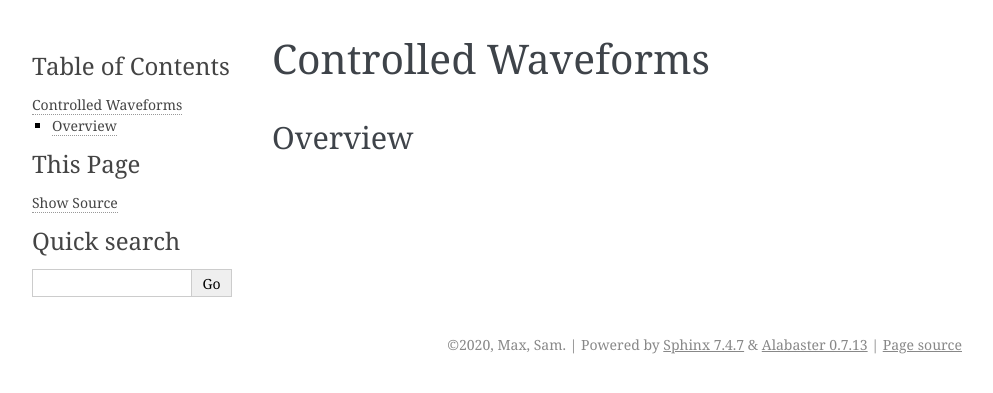
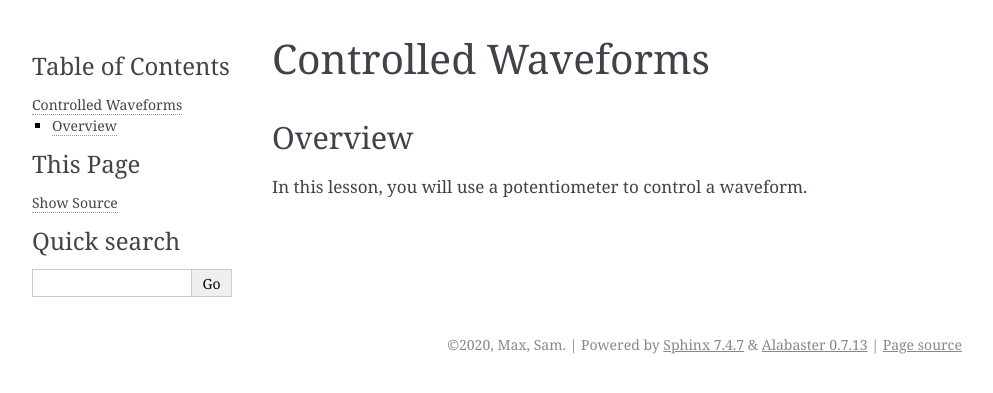
Before and after one commit to maxtkc/mvths-wiki, a Sphinx documentation site: the page built from docs/028c-controlled-waveforms.rst, in a window 1280 px wide. Shown: the top 393 px of the page, without its empty margins (148-1141 px from the left). Built offline with Sphinx 7.4.7, drawn with Linux system fonts in a browser that asks for light colours; pages that are not in the unit, such as notebooks, are missing from menus.

Commit message:
Update 028c-controlled-waveforms.rst

```diff
--- a/docs/028c-controlled-waveforms.rst
+++ b/docs/028c-controlled-waveforms.rst
@@ -3,3 +3,5 @@
 
 Overview
 --------
+
+In this lesson, you will use a potentiometer to control a waveform.
```
